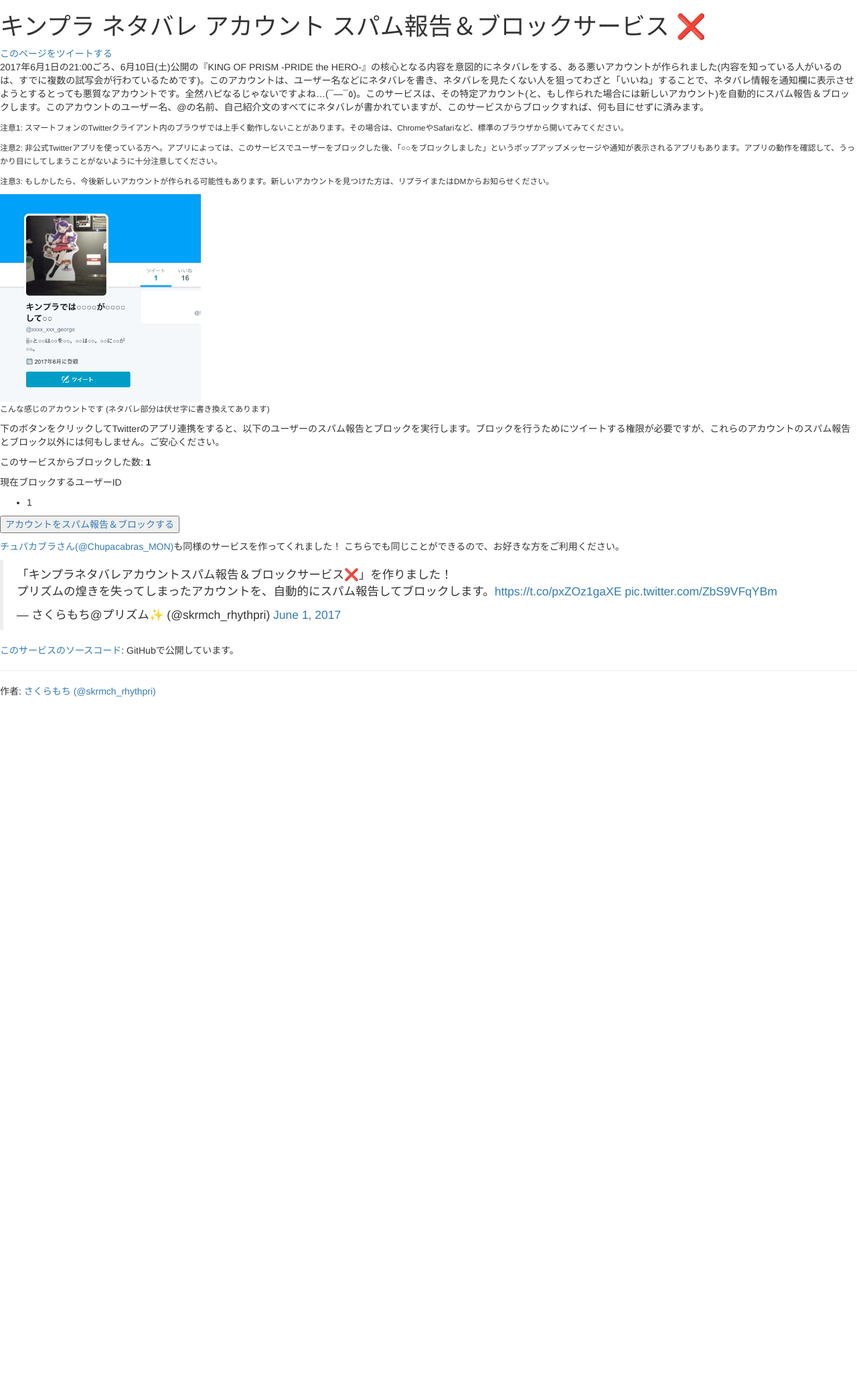
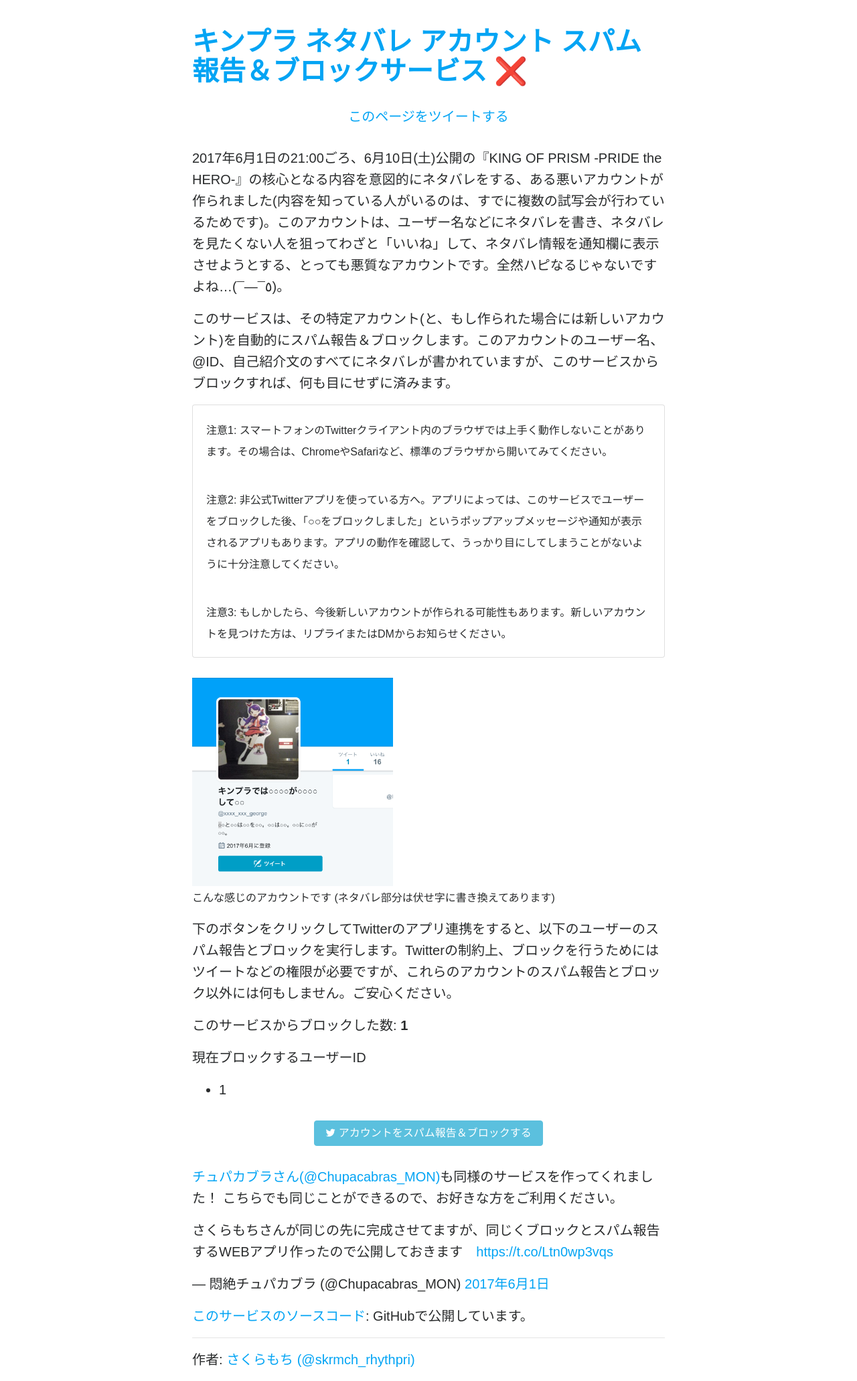
Before and after one commit to sakuramochi0/twitter_blocker, a Django app: template templates/twitter_blocker/index.html in a window 1280 px wide. Shown: the whole page at 67% size. Before the commit the page ends 1040 px from the top, so only its background shows below. Run offline with Django 3.2, Linux system fonts and the light colour scheme; the template is opened without the code that fills it: most values are stand-ins (such as "Sample title", 1, 10 or a date in 2020); some libraries are stand-ins or nearby versions.

Commit message:
extract base.html, apply bootstrap4 partly, and copy css from avex_export_ban

```diff
--- /dev/null
+++ b/static/twitter_blocker/default.css
@@ -0,0 +1,105 @@
+/* Customize container */
+@media (min-width: 48em) {
+  .container {
+    max-width: 46rem;
+  }
+}
+.container-narrow > hr {
+  margin: 2rem 0;
+}
+
+body {
+    font-size: 20px;
+    font-family: sans-serif;
+    font-weight: 400;
+    line-height: 1.6;
+}
+p[lang=en], h1[lang=en], h2[lang=en], h3[lang=en], section[lang=en], p.time {
+    margin: 5px 0 0;
+    color: rgba(0,0,0,.4);
+    font-size: 16px;
+}
+article {
+    max-width: 740px;
+    padding: 0 20px;
+    margin: 0 auto;
+}
+div.quote, div.notice {
+    margin-top: 30px;
+    padding: 0 20px 20px;
+    border: gray double;
+}
+div.quote p, div.notice p {
+    margin-top: 16px;
+    font-size: 16px;
+}
+div.quote {
+    background-color: lightyellow;
+}
+div.notice {
+    background-color: mintcream;
+}
+a {
+    text-decoration: none;
+    color: #03A4F4; /* material light blue */
+}
+h1 {
+    margin: 40px 0 0;
+    font-family: sans-serif;
+    font-size: 40px;
+    font-weight: 700;
+    color: #03A4F4; /* material light blue */
+}
+h2 {
+    margin: 30px 0 0;
+    font-family: sans-serif;
+    font-size: 30px;
+    font-weight: 300;
+}
+section p, iframe, table {
+    margin: 30px 0 0;
+}
+nav, section li {
+    margin: 20px 0 0;
+}
+table {
+    font-size: 16px;
+}
+table, thead {
+    border-top: black solid 1px;
+    border-bottom: black solid 1px;
+}
+th, td {
+    padding: 5px;
+}
+th {
+    text-align: center;
+}
+th.date {
+    width: 10em;
+}
+tr:nth-child(2n+1) td {
+    background-color: rgba(0,0,0,.1);
+}
+img {
+    margin-top: 30px;
+    max-height: 600px;
+    max-width: 100%;
+}
+footer {
+    margin: 100px 0 0;
+}
+footer p {
+    margin-bottom: 20px;
+    font-family: sans-serif;
+    text-align: center;
+    font-size: 10px;
+}
+footer img {
+    margin: 0;
+    max-height: 2em;
+}
+.tweet-btn, #connect-btn {
+    margin: 30px;
+    text-align: center;
+}
--- /dev/null
+++ b/templates/twitter_blocker/base.html
@@ -0,0 +1,25 @@
+{% load staticfiles %}
+<!DOCTYPE html>
+<html>
+  <head>
+    <meta charset="utf-8">
+    <title>キンプラ ネタバレ アカウント スパム報告＆ブロックサービス ❌</title>
+    <meta name="viewport" content="width=device-width, initial-scale=1">
+    <meta http-equiv="X-UA-Compatible" content="IE=edge">
+    <meta name="viewport" content="width=device-width, initial-scale=1">
+    <meta name="google-site-verification" content="XgVpJ5azAN2UwYSHRfKnJIPYVFtsNVnZRzKiLDfebX8">
+    <link rel="stylesheet" href="https://maxcdn.bootstrapcdn.com/bootstrap/4.0.0-alpha.6/css/bootstrap.min.css" integrity="sha384-rwoIResjU2yc3z8GV/NPeZWAv56rSmLldC3R/AZzGRnGxQQKnKkoFVhFQhNUwEyJ" crossorigin="anonymous">
+    <link rel="stylesheet" href="https://maxcdn.bootstrapcdn.com/font-awesome/4.7.0/css/font-awesome.min.css">
+    <script src="https://code.jquery.com/jquery-3.1.1.slim.min.js" integrity="sha384-A7FZj7v+d/sdmMqp/nOQwliLvUsJfDHW+k9Omg/a/EheAdgtzNs3hpfag6Ed950n" crossorigin="anonymous"></script>
+    <script src="https://cdnjs.cloudflare.com/ajax/libs/tether/1.4.0/js/tether.min.js" integrity="sha384-DztdAPBWPRXSA/3eYEEUWrWCy7G5KFbe8fFjk5JAIxUYHKkDx6Qin1DkWx51bBrb" crossorigin="anonymous"></script>
+    <script src="https://maxcdn.bootstrapcdn.com/bootstrap/4.0.0-alpha.6/js/bootstrap.min.js" integrity="sha384-vBWWzlZJ8ea9aCX4pEW3rVHjgjt7zpkNpZk+02D9phzyeVkE+jo0ieGizqPLForn" crossorigin="anonymous"></script>
+    <link rel="stylesheet" type="text/css" href="{% static 'twitter_blocker/default.css' %}">
+    <script src="{% static 'js/google-analytics.js' %}"></script>
+    <!--[if lt IE 9]>
+	<script src="https://html5shim.googlecode.com/svn/trunk/html5.js"></script>
+	<![endif]-->
+  </head>
+  <body>
+  {% block body %}{% endblock %}
+  </body>
+</html>
--- a/templates/twitter_blocker/index.html
+++ b/templates/twitter_blocker/index.html
@@ -1,24 +1,7 @@
+{% extends 'twitter_blocker/base.html' %}
 {% load staticfiles %}
-<!DOCTYPE html>
-<html>
-  <head>
-    <meta charset="utf-8">
-    <title>キンプラ ネタバレ アカウント スパム報告＆ブロックサービス ❌</title>
-    <meta name="viewport" content="width=device-width, initial-scale=1">
-    <meta http-equiv="X-UA-Compatible" content="IE=edge">
-    <meta name="viewport" content="width=device-width, initial-scale=1">
-    <meta name="google-site-verification" content="XgVpJ5azAN2UwYSHRfKnJIPYVFtsNVnZRzKiLDfebX8">
-    <link rel="stylesheet" href="https://maxcdn.bootstrapcdn.com/bootstrap/3.3.2/css/bootstrap.min.css">
-    <link rel="stylesheet" href="https://maxcdn.bootstrapcdn.com/bootstrap/3.3.2/css/bootstrap-theme.min.css">
-    <link rel="stylesheet" href="https://netdna.bootstrapcdn.com/font-awesome/4.0.3/css/font-awesome.css">
-    <link rel="stylesheet" type="text/css" href="{% static 'avex_export_ban/default.css' %}">
-    <script src="{% static 'js/google-analytics.js' %}"></script>
-    <!--[if lt IE 9]>
-	<script src="https://html5shim.googlecode.com/svn/trunk/html5.js"></script>
-	<![endif]-->
-  </head>
-  <body>
-    <article>
+{% block body %}
+<div class="container">
   <h1>キンプラ ネタバレ アカウント スパム報告＆ブロックサービス ❌</h1>
 
   <div class="tweet-btn">
@@ -26,13 +9,33 @@
   </div>
   <script>!function(d,s,id){var js,fjs=d.getElementsByTagName(s)[0],p=/^http:/.test(d.location)?'http':'https';if(!d.getElementById(id)){js=d.createElement(s);js.id=id;js.src=p+'://platform.twitter.com/widgets.js';fjs.parentNode.insertBefore(js,fjs);}}(document, 'script', 'twitter-wjs');</script>
 
-    <p>2017年6月1日の21:00ごろ、6月10日(土)公開の『KING OF PRISM -PRIDE the HERO-』の核心となる内容を意図的にネタバレをする、ある悪いアカウントが作られました(内容を知っている人がいるのは、すでに複数の試写会が行わているためです)。このアカウントは、ユーザー名などにネタバレを書き、ネタバレを見たくない人を狙ってわざと「いいね」することで、ネタバレ情報を通知欄に表示させようとするとっても悪質なアカウントです。全然ハピなるじゃないですよね…(¯―¯٥)。このサービスは、その特定アカウント(と、もし作られた場合には新しいアカウント)を自動的にスパム報告＆ブロックします。このアカウントのユーザー名、@の名前、自己紹介文のすべてにネタバレが書かれていますが、このサービスからブロックすれば、何も目にせずに済みます。</p>
+  <p>
+    2017年6月1日の21:00ごろ、6月10日(土)公開の『KING OF PRISM -PRIDE the HERO-』の核心となる内容を意図的にネタバレをする、ある悪いアカウントが作られました(内容を知っている人がいるのは、すでに複数の試写会が行わているためです)。このアカウントは、ユーザー名などにネタバレを書き、ネタバレを見たくない人を狙ってわざと「いいね」して、ネタバレ情報を通知欄に表示させようとする、とっても悪質なアカウントです。全然ハピなるじゃないですよね…(¯―¯٥)。
+  </p>
 
-    <p><small>注意1: スマートフォンのTwitterクライアント内のブラウザでは上手く動作しないことがあります。その場合は、ChromeやSafariなど、標準のブラウザから開いてみてください。</small></p>
+  <p>
+    このサービスは、その特定アカウント(と、もし作られた場合には新しいアカウント)を自動的にスパム報告＆ブロックします。このアカウントのユーザー名、@ID、自己紹介文のすべてにネタバレが書かれていますが、このサービスからブロックすれば、何も目にせずに済みます。
+  </p>
 
-    <p><small>注意2: 非公式Twitterアプリを使っている方へ。アプリによっては、このサービスでユーザーをブロックした後、「○○をブロックしました」というポップアップメッセージや通知が表示されるアプリもあります。アプリの動作を確認して、うっかり目にしてしまうことがないように十分注意してください。</small></p>
+  <div class="card">
+    <div class="card-block">
+      <div class="card-text">
+        <small>注意1: スマートフォンのTwitterクライアント内のブラウザでは上手く動作しないことがあります。その場合は、ChromeやSafariなど、標準のブラウザから開いてみてください。</small>
+      </div>
+    </div>
 
-    <p><small>注意3: もしかしたら、今後新しいアカウントが作られる可能性もあります。新しいアカウントを見つけた方は、リプライまたはDMからお知らせください。</small></p>
+    <div class="card-block">
+      <div class="card-text">
+        <small>注意2: 非公式Twitterアプリを使っている方へ。アプリによっては、このサービスでユーザーをブロックした後、「○○をブロックしました」というポップアップメッセージや通知が表示されるアプリもあります。アプリの動作を確認して、うっかり目にしてしまうことがないように十分注意してください。</small>
+      </div>
+    </div>
+
+    <div class="card-block">
+      <div class="card-text">
+        <small>注意3: もしかしたら、今後新しいアカウントが作られる可能性もあります。新しいアカウントを見つけた方は、リプライまたはDMからお知らせください。</small>
+      </div>
+    </div>
+  </div>
 
   <figure>
     <img width="300px;" src="{% static 'twitter_blocker/account.png' %}">
@@ -41,7 +44,7 @@
     </caption>
   </figure>
 
-    <p>下のボタンをクリックしてTwitterのアプリ連携をすると、以下のユーザーのスパム報告とブロックを実行します。ブロックを行うためにツイートする権限が必要ですが、これらのアカウントのスパム報告とブロック以外には何もしません。ご安心ください。</p>
+  <p>下のボタンをクリックしてTwitterのアプリ連携をすると、以下のユーザーのスパム報告とブロックを実行します。Twitterの制約上、ブロックを行うためにはツイートなどの権限が必要ですが、これらのアカウントのスパム報告とブロック以外には何もしません。ご安心ください。</p>
 
   <p>このサービスからブロックした数: <b>{{ block_count }}</b></p>
 
@@ -54,22 +57,22 @@
   </p>
 
   <div id="connect-btn">
-      <p>
     <a href="connect/">
-          <button>アカウントをスパム報告＆ブロックする</button>
+      <button class="btn btn-info">
+        <i class="fa fa-twitter" aria-hidden="true"></i>
+        アカウントをスパム報告＆ブロックする</button>
     </a>
-      </p>
+    <p></p>
   </div>
 
   <p><a href="https://twitter.com/Chupacabras_MON">チュパカブラさん(@Chupacabras_MON)</a>も同様のサービスを作ってくれました！ こちらでも同じことができるので、お好きな方をご利用ください。</p>
 
-    <blockquote class="twitter-tweet" data-partner="tweetdeck"><p lang="ja" dir="ltr">「キンプラネタバレアカウントスパム報告＆ブロックサービス❌」を作りました！<br>プリズムの煌きを失ってしまったアカウントを、自動的にスパム報告してブロックします。<a href="https://t.co/pxZOz1gaXE">https://t.co/pxZOz1gaXE</a> <a href="https://t.co/ZbS9VFqYBm">pic.twitter.com/ZbS9VFqYBm</a></p>&mdash; さくらもち@プリズム✨ (@skrmch_rhythpri) <a href="https://twitter.com/skrmch_rhythpri/status/870328341009584129">June 1, 2017</a></blockquote>
+  <blockquote class="twitter-tweet" data-lang="ja"><p lang="ja" dir="ltr">さくらもちさんが同じの先に完成させてますが、同じくブロックとスパム報告するWEBアプリ作ったので公開しておきます　<a href="https://t.co/Ltn0wp3vqs">https://t.co/Ltn0wp3vqs</a></p>&mdash; 悶絶チュパカブラ (@Chupacabras_MON) <a href="https://twitter.com/Chupacabras_MON/status/870334669375496192">2017年6月1日</a></blockquote>
 
   <p><a href="https://github.com/sakuramochi0/twitter_blocker">このサービスのソースコード</a>: GitHubで公開しています。</p>
 
   <hr>
 
   <p>作者: <a href="https://twitter.com/skrmch_rhythpri">さくらもち (@skrmch_rhythpri)</a></p>
-    </article>
-  </body>
-</html>
+</div>
+{% endblock %}
```
Also changed, not shown: templates/twitter_blocker/blocked.html (+5 -24 lines). Lines whose indentation alone changed are shown as unchanged.
